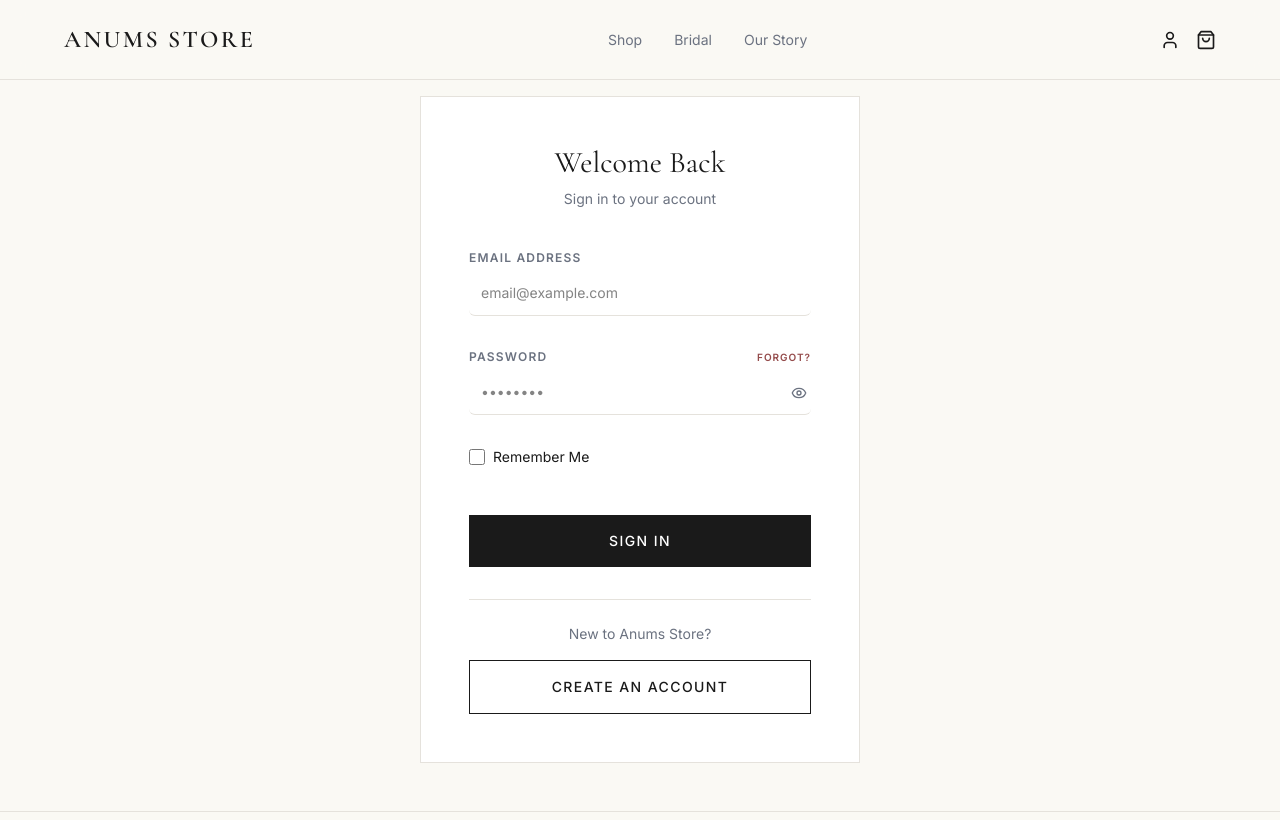
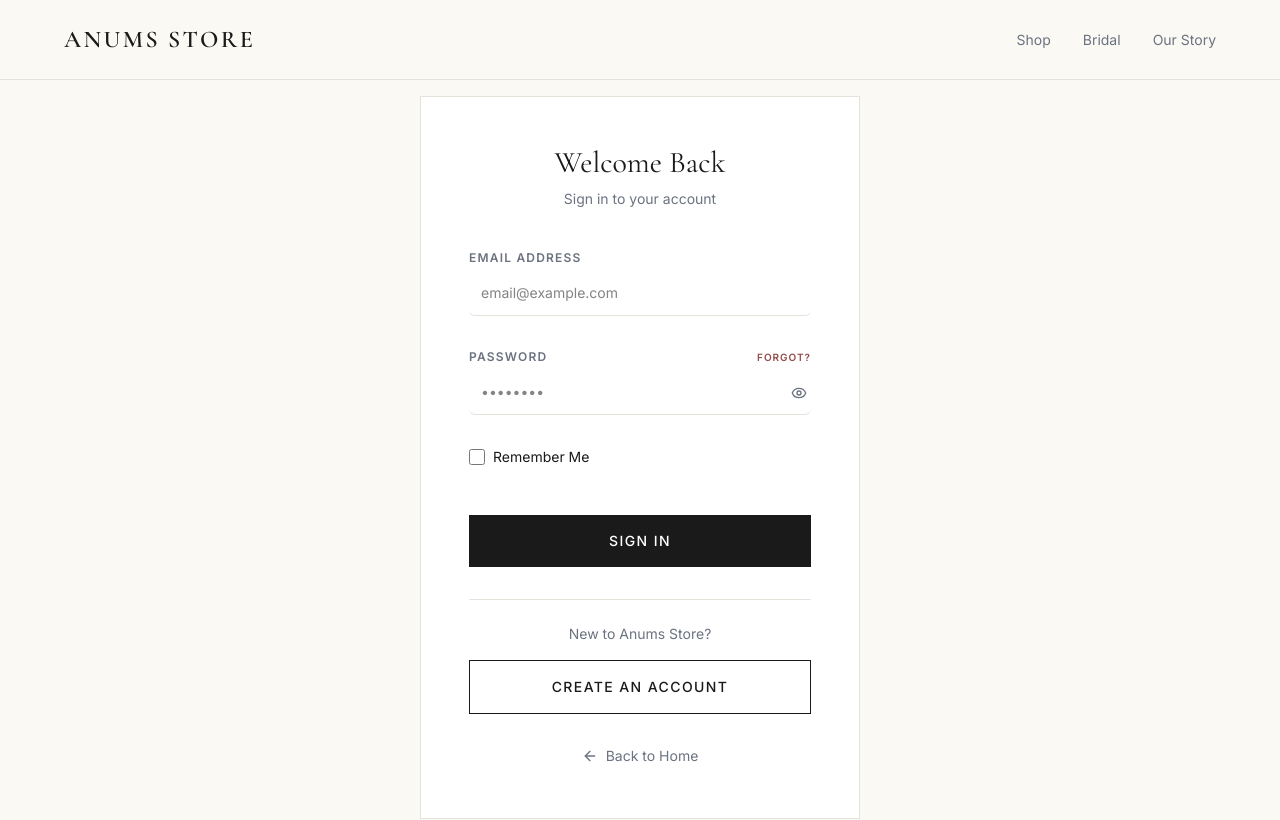
Before and after one commit to rafednaeem/anums_store, a Next.js app: page /auth/login in a window 1280 px wide. Shown: the top 820 px of the page. Built offline with nearby package versions, Linux system fonts and the light colour scheme; no server answers.

Commit message:
feat(auth): add back-to-home link on login page, remove header icons

```diff
--- a/src/app/auth/layout.tsx
+++ b/src/app/auth/layout.tsx
@@ -1,5 +1,4 @@
 import Link from "next/link"
-import { User, ShoppingBag } from "lucide-react"
 import { storeName } from "@/lib/constants"
 
 const footerLinks = [
@@ -45,22 +44,7 @@ export default function AuthLayout({
             Our Story
           </Link>
         </div>
-        <div className="flex gap-4">
-          <Link
-            href="/account"
-            className="text-ethereal-dark transition-opacity hover:opacity-70"
-            aria-label="Account"
-          >
-            <User className="h-5 w-5" />
-          </Link>
-          <Link
-            href="/cart"
-            className="text-ethereal-dark transition-opacity hover:opacity-70"
-            aria-label="Cart"
-          >
-            <ShoppingBag className="h-5 w-5" />
-          </Link>
-        </div>
+
       </nav>
 
       {/* Main Content */}
--- a/src/app/auth/login/page.tsx
+++ b/src/app/auth/login/page.tsx
@@ -1,5 +1,7 @@
 import type { Metadata } from "next"
+import Link from "next/link"
 import { Suspense } from "react"
+import { ArrowLeft } from "lucide-react"
 import { LoginForm } from "./LoginForm"
 
 export const metadata: Metadata = {
@@ -22,6 +24,15 @@ export default function LoginPage() {
       <Suspense fallback={null}>
         <LoginForm />
       </Suspense>
+      <div className="mt-8 text-center">
+        <Link
+          href="/"
+          className="inline-flex items-center gap-2 text-sm text-muted-foreground transition-colors hover:text-ethereal-dark"
+        >
+          <ArrowLeft className="h-4 w-4" />
+          Back to Home
+        </Link>
+      </div>
     </>
   )
 }
```
